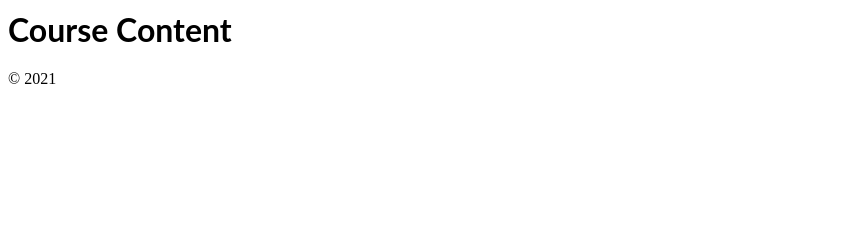
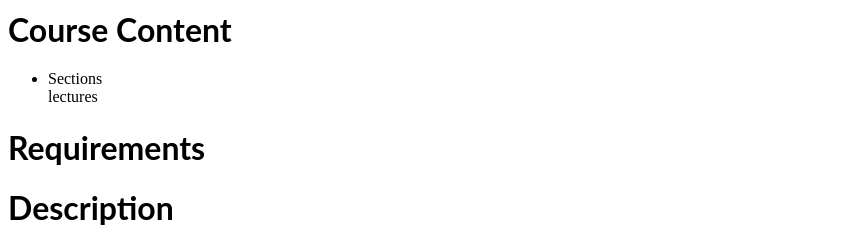
Before and after one commit to kalburgimanjunath/react-course, a React (Create React App) app: page /course/course in a window 1280 px wide. Shown: the part 704-952 px from the top of the page, without its empty margins (0-855 px from the left). Before the commit the page ends 800 px from the top, so only its background shows below. Built offline with nearby package versions, Linux system fonts and the light colour scheme.

Commit message:
2 files modified, 1 added

```diff
--- /dev/null
+++ b/src/components/CourseContent.js
@@ -0,0 +1,12 @@
+import React from 'react';
+export default function CourseContent() {
+  const Lecture = () => <div>lectures</div>;
+  return (
+    <div>
+      <ul>
+        <li>Sections</li>
+        <Lecture />
+      </ul>
+    </div>
+  );
+}
--- a/src/components/index.js
+++ b/src/components/index.js
@@ -5,4 +5,14 @@ import Topics from './Topics';
 import Card from './Card';
 import Feature from './Feature';
 import AllCourses from './AllCourses';
-export { Header, Footer, Category, Topics, Card, Feature, AllCourses };
+import CourseContent from './CourseContent';
+export {
+  Header,
+  Footer,
+  Category,
+  Topics,
+  Card,
+  Feature,
+  AllCourses,
+  CourseContent,
+};
--- a/src/pages/Course.js
+++ b/src/pages/Course.js
@@ -1,4 +1,5 @@
 import React from 'react';
+import { CourseContent } from '../components/index';
 export default function Course({ course }) {
   return (
     <div>
@@ -18,6 +19,10 @@ export default function Course({ course }) {
       </div>
       <div>
         <h1>Course Content</h1>
+        <CourseContent />
+        <h1>Requirements</h1>
+        <h1>Description</h1>
+        <h1>Who this course is for</h1>
       </div>
     </div>
   );
```
